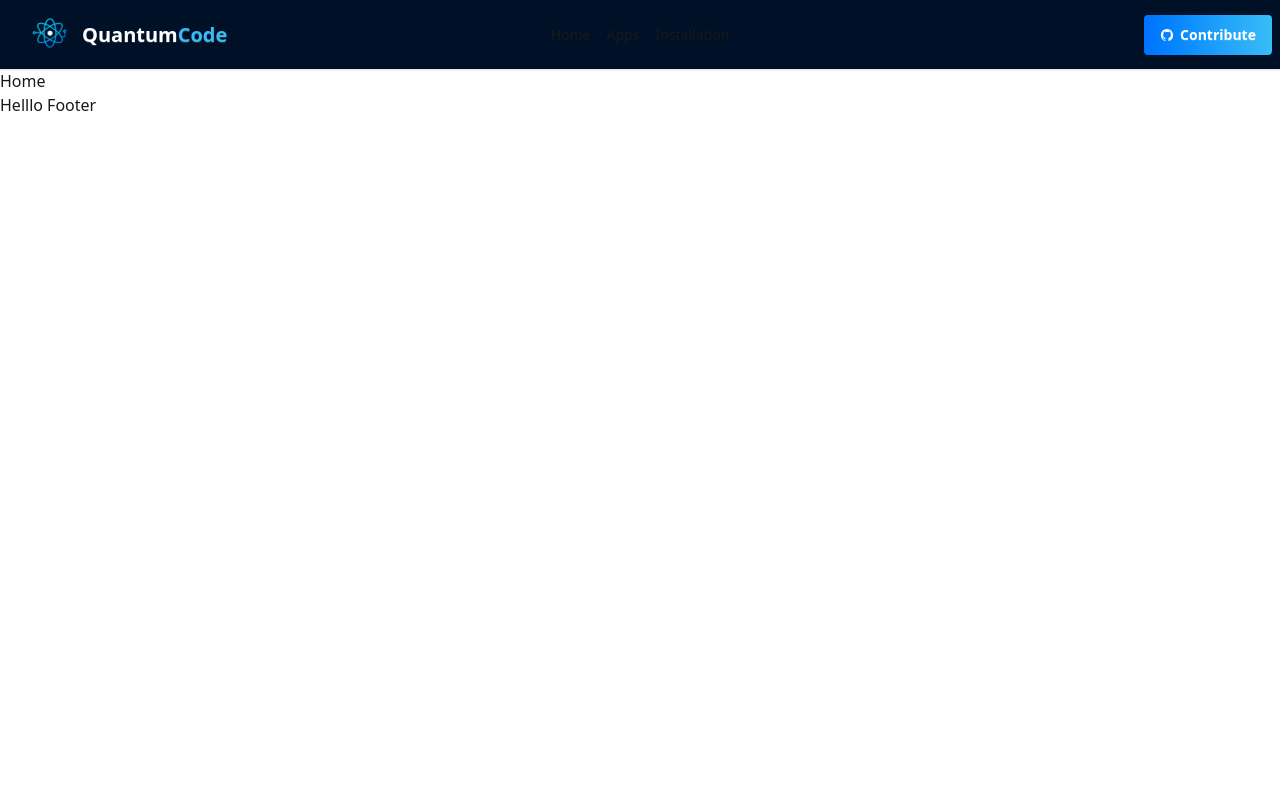
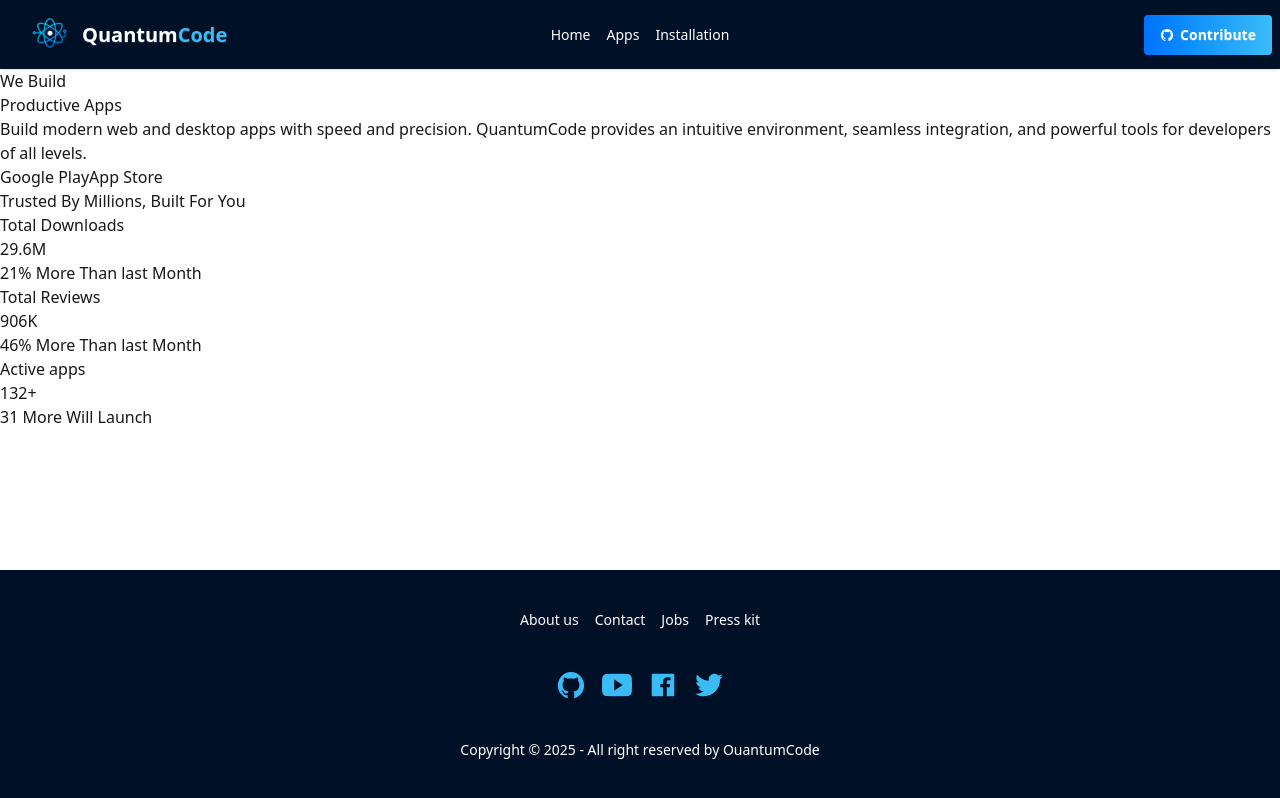
Before and after one commit to mahmud014/app-aplication, a React (Vite) app: page / in a window 1280 px wide. Built offline with nearby package versions, Linux system fonts and the light colour scheme.

Commit message:
add hero section

```diff
--- a/src/Components/Footer/Footer.jsx
+++ b/src/Components/Footer/Footer.jsx
@@ -1,10 +1,54 @@
 import React from "react";
+import { IoLogoGithub } from "react-icons/io";
+import { IoLogoYoutube } from "react-icons/io";
+import { IoLogoFacebook } from "react-icons/io";
+import { IoLogoTwitter } from "react-icons/io";
+import { Link } from "react-router";
 
 const Footer = () => {
   return (
-    <div>
-      <h1>Helllo Footer</h1>
-    </div>
+    <footer className="footer footer-horizontal footer-center bg-[#001127] text-white p-10">
+      <nav className="grid grid-flow-col gap-4">
+        <Link className="link-hover">About us</Link>
+        <Link className="link-hover">Contact</Link>
+        <Link className="link-hover">Jobs</Link>
+        <Link className="link-hover">Press kit</Link>
+      </nav>
+      <nav>
+        <div className="grid grid-flow-col gap-4 text-3xl text-[#39bcf6]">
+          <Link
+            to="https://github.com/mahmud014"
+            target="_blank"
+            rel="noopener noreferrer"
+          >
+            <IoLogoGithub />
+          </Link>
+          <Link
+            to="https://youtube.com"
+            target="_blank"
+            rel="noopener noreferrer"
+          >
+            <IoLogoYoutube />
+          </Link>
+          <Link
+            to="https://facebook.com"
+            target="_blank"
+            rel="noopener noreferrer"
+          >
+            <IoLogoFacebook />
+          </Link>
+          <Link to="https://x.com" target="_blank" rel="noopener noreferrer">
+            <IoLogoTwitter />
+          </Link>
+        </div>
+      </nav>
+      <aside>
+        <p>
+          Copyright © {new Date().getFullYear()} - All right reserved by
+          OuantumCode
+        </p>
+      </aside>
+    </footer>
   );
 };
 
--- a/src/Components/Header/Navbar.jsx
+++ b/src/Components/Header/Navbar.jsx
@@ -1,24 +1,30 @@
 import React from "react";
 import Navlogo from "../../assets/Navlogo.png";
-import { Link } from "react-router";
+import { Link, NavLink } from "react-router";
 import { IoLogoGithub } from "react-icons/io";
 
 const Navbar = () => {
   const links = (
     <>
-      <Link to="/">
-        <li className="m-2">Home</li>
-      </Link>
-      <Link to="/apps">
-        <li className="m-2">Apps</li>
-      </Link>
-      <Link to="/installation">
-        <li className="m-2">Installation</li>
-      </Link>
+      <NavLink to="/">
+        <li className="m-2 hover:link">Home</li>
+      </NavLink>
+      <NavLink
+        to="/apps"
+        className={({ isActive }) => (isActive ? "text-[#39bcf6] link" : "")}
+      >
+        <li className="m-2 hover:link">Apps</li>
+      </NavLink>
+      <NavLink
+        to="/installation"
+        className={({ isActive }) => (isActive ? "text-[#39bcf6] link" : "")}
+      >
+        <li className="m-2 hover:link">Installation</li>
+      </NavLink>
     </>
   );
   return (
-    <div className="navbar bg-[#001127] shadow-sm">
+    <div className="navbar bg-[#001127] shadow-sm text-white sticky top-0 z-50">
       <div className="navbar-start">
         <div className="dropdown">
           <div tabIndex={0} role="button" className="btn btn-ghost lg:hidden">
@@ -40,7 +46,7 @@ const Navbar = () => {
           </div>
           <ul
             tabIndex={0}
-            className="menu menu-sm dropdown-content bg-base-100 rounded-box z-1 mt-3 w-52 p-2 shadow"
+            className="menu menu-sm dropdown-content bg-base-100 rounded-box z-1 mt-3 w-52 p-2 shadow text-black"
           >
             {links}
           </ul>
--- /dev/null
+++ b/src/Pages/Hero/Hero.jsx
@@ -0,0 +1,47 @@
+import React from "react";
+
+const Hero = () => {
+  return (
+    <div>
+      <div>
+        <h1>
+          We Build <br /> <span>Productive Apps</span>
+        </h1>
+        <p>
+          Build modern web and desktop apps with speed and precision.
+          QuantumCode provides an intuitive environment, seamless integration,
+          and powerful tools for developers of all levels.
+        </p>
+      </div>
+      <div>
+        <button>Google Play</button>
+        <button>App Store</button>
+      </div>
+      <div>
+        <img src="" alt="" />
+      </div>
+      <div>
+        <h1>Trusted By Millions, Built For You</h1>
+        <div>
+          <div>
+            <p>Total Downloads</p>
+            <h1>29.6M</h1>
+            <p>21% More Than last Month</p>
+          </div>
+          <div>
+            <p>Total Reviews</p>
+            <h1>906K</h1>
+            <p>46% More Than last Month</p>
+          </div>
+          <div>
+            <p>Active apps</p>
+            <h1>132+</h1>
+            <p>31 More Will Launch</p>
+          </div>
+        </div>
+      </div>
+    </div>
+  );
+};
+
+export default Hero;
--- a/src/Pages/Home/Home.jsx
+++ b/src/Pages/Home/Home.jsx
@@ -1,9 +1,10 @@
 import React from "react";
+import Hero from "../Hero/Hero";
 
 const Home = () => {
   return (
     <div>
-      <h2>Home</h2>
+      <Hero />
     </div>
   );
 };
--- a/src/Pages/Root/Root.jsx
+++ b/src/Pages/Root/Root.jsx
@@ -5,9 +5,11 @@ import Footer from "../../Components/Footer/Footer";
 
 const Root = () => {
   return (
-    <div>
+    <div className="flex flex-col min-h-screen">
       <Navbar />
-      <Outlet />
+      <div className="flex-1">
+        <Outlet />
+      </div>
       <Footer />
     </div>
   );
```
